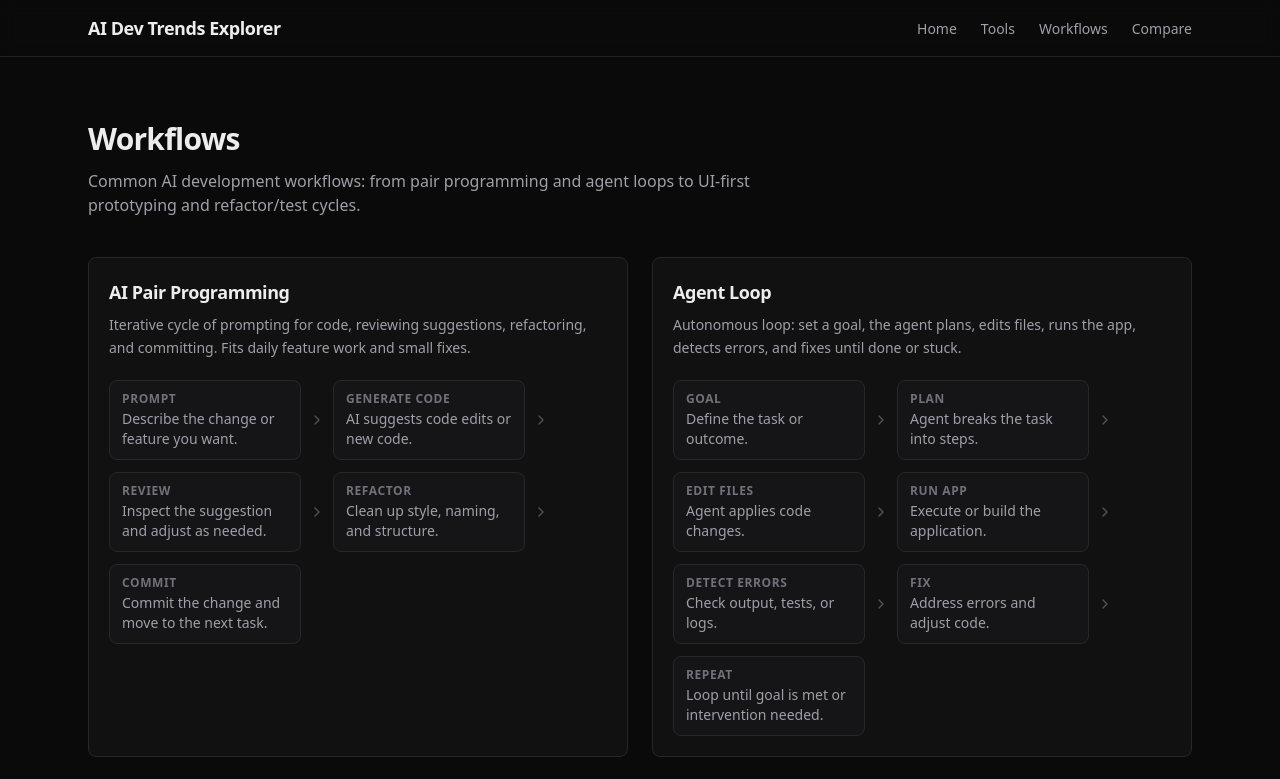
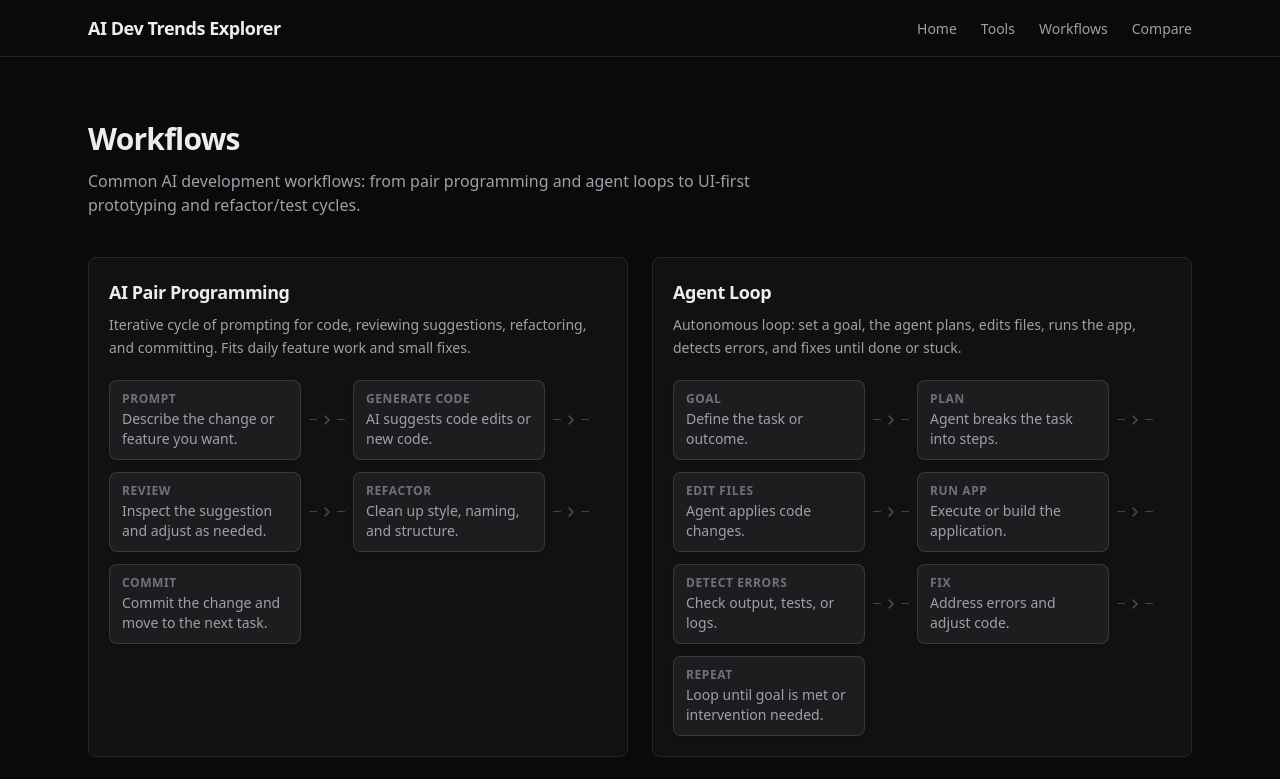
Before and after one commit to ian-schwartz/ai-dev-trends-explorer, a Next.js app: page /workflows in a window 1280 px wide. Shown: the top 779 px of the page. Built offline with nearby package versions, Linux system fonts and the light colour scheme.

Commit message:
style: enhance workflow visualization with motion and connectors

```diff
--- a/package.json
+++ b/package.json
@@ -9,6 +9,7 @@
     "lint": "eslint"
   },
   "dependencies": {
+    "framer-motion": "^12.35.1",
     "lucide-react": "^0.577.0",
     "next": "16.1.6",
     "react": "19.2.3",
--- a/src/components/workflows/WorkflowCard.tsx
+++ b/src/components/workflows/WorkflowCard.tsx
@@ -1,4 +1,7 @@
+"use client";
+
 import { ChevronRight } from "lucide-react";
+import { motion } from "framer-motion";
 import type { Workflow } from "@/types/workflow";
 
 interface WorkflowCardProps {
@@ -13,9 +16,16 @@ function StepCard({
   stepIndex: number;
 }) {
   return (
-    <div
-      className="min-w-[7rem] max-w-[10rem] rounded-lg border border-zinc-800 bg-zinc-900/60 px-3 py-2.5 sm:min-w-[8rem] sm:max-w-[12rem]"
+    <motion.div
+      className="min-w-[7rem] max-w-[10rem] rounded-lg border border-zinc-700/80 bg-zinc-800/60 px-3 py-2.5 shadow-sm transition-all duration-200 hover:-translate-y-0.5 hover:border-zinc-600 hover:bg-zinc-800/80 sm:min-w-[8rem] sm:max-w-[12rem]"
       data-step={stepIndex + 1}
+      initial={{ opacity: 0, y: 10 }}
+      animate={{ opacity: 1, y: 0 }}
+      transition={{
+        delay: stepIndex * 0.06,
+        duration: 0.25,
+        ease: [0.25, 0.1, 0.25, 1],
+      }}
     >
       <p className="text-xs font-semibold uppercase tracking-wider text-zinc-500">
         {step.title}
@@ -23,15 +33,28 @@ function StepCard({
       <p className="mt-0.5 line-clamp-2 text-sm text-zinc-400">
         {step.description}
       </p>
+    </motion.div>
+  );
+}
+
+function Connector() {
+  return (
+    <div className="flex shrink-0 items-center gap-0.5" aria-hidden>
+      <span className="h-px w-2 bg-zinc-700" />
+      <ChevronRight className="h-4 w-4 text-zinc-600" />
+      <span className="h-px w-2 bg-zinc-700" />
     </div>
   );
 }
 
 export function WorkflowCard({ workflow }: WorkflowCardProps) {
   return (
-    <article
+    <motion.article
       className="rounded-lg border border-zinc-800 bg-zinc-900/50 p-5 transition-colors hover:border-zinc-700"
       data-workflow-slug={workflow.slug}
+      initial={{ opacity: 0, y: 8 }}
+      animate={{ opacity: 1, y: 0 }}
+      transition={{ duration: 0.25, ease: "easeOut" }}
     >
       <h3 className="text-lg font-semibold tracking-tight text-foreground">
         {workflow.name}
@@ -39,20 +62,14 @@ export function WorkflowCard({ workflow }: WorkflowCardProps) {
       <p className="mt-2 text-sm leading-relaxed text-zinc-400">
         {workflow.description}
       </p>
-      <div className="mt-5 flex flex-wrap items-center gap-x-2 gap-y-3">
+      <div className="mt-5 flex flex-wrap items-center gap-x-1 gap-y-3 sm:gap-x-2">
         {workflow.steps.flatMap((step, i) => [
           <StepCard key={`step-${i}`} step={step} stepIndex={i} />,
           ...(i < workflow.steps.length - 1
-            ? [
-                <ChevronRight
-                  key={`conn-${i}`}
-                  className="h-4 w-4 shrink-0 text-zinc-600"
-                  aria-hidden
-                />,
-              ]
+            ? [<Connector key={`conn-${i}`} />]
             : []),
         ])}
       </div>
-    </article>
+    </motion.article>
   );
 }
```
Also changed, not shown: 1 other file (tests, documents, lock files or other folders).
